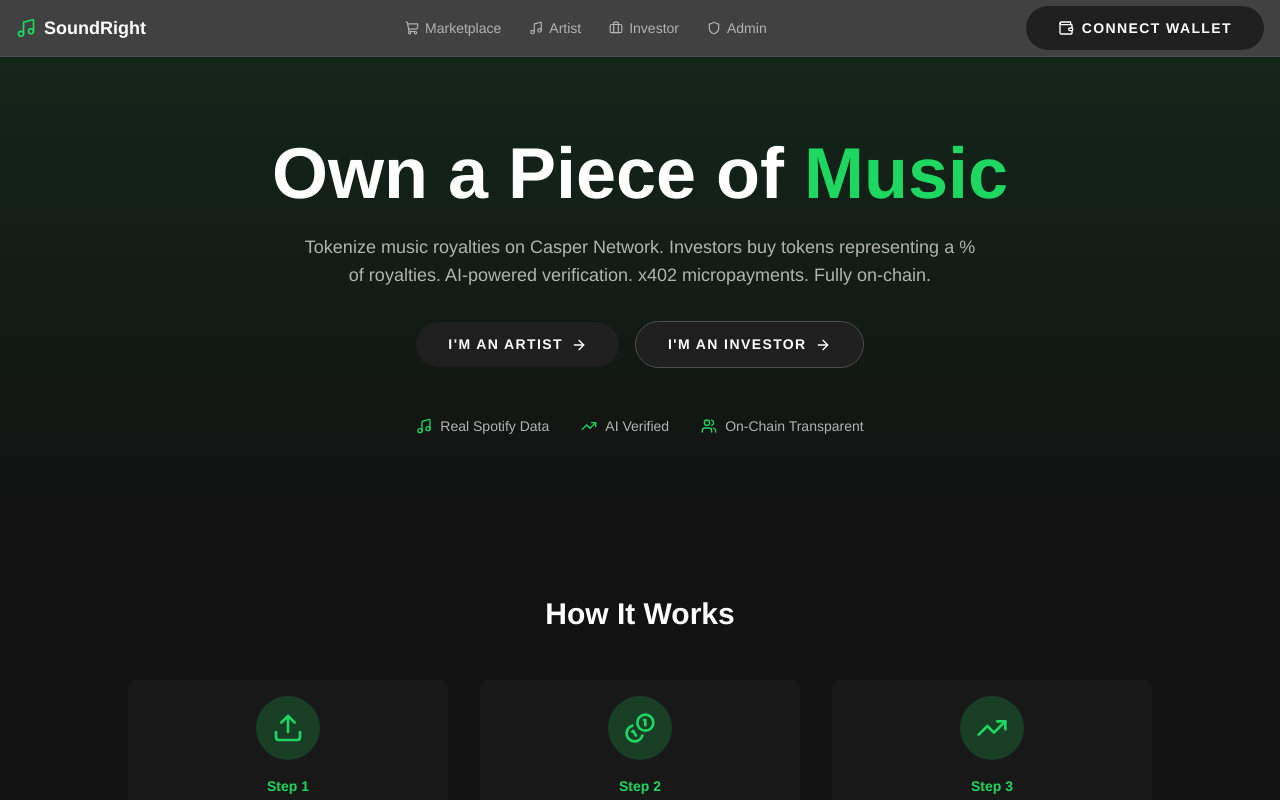
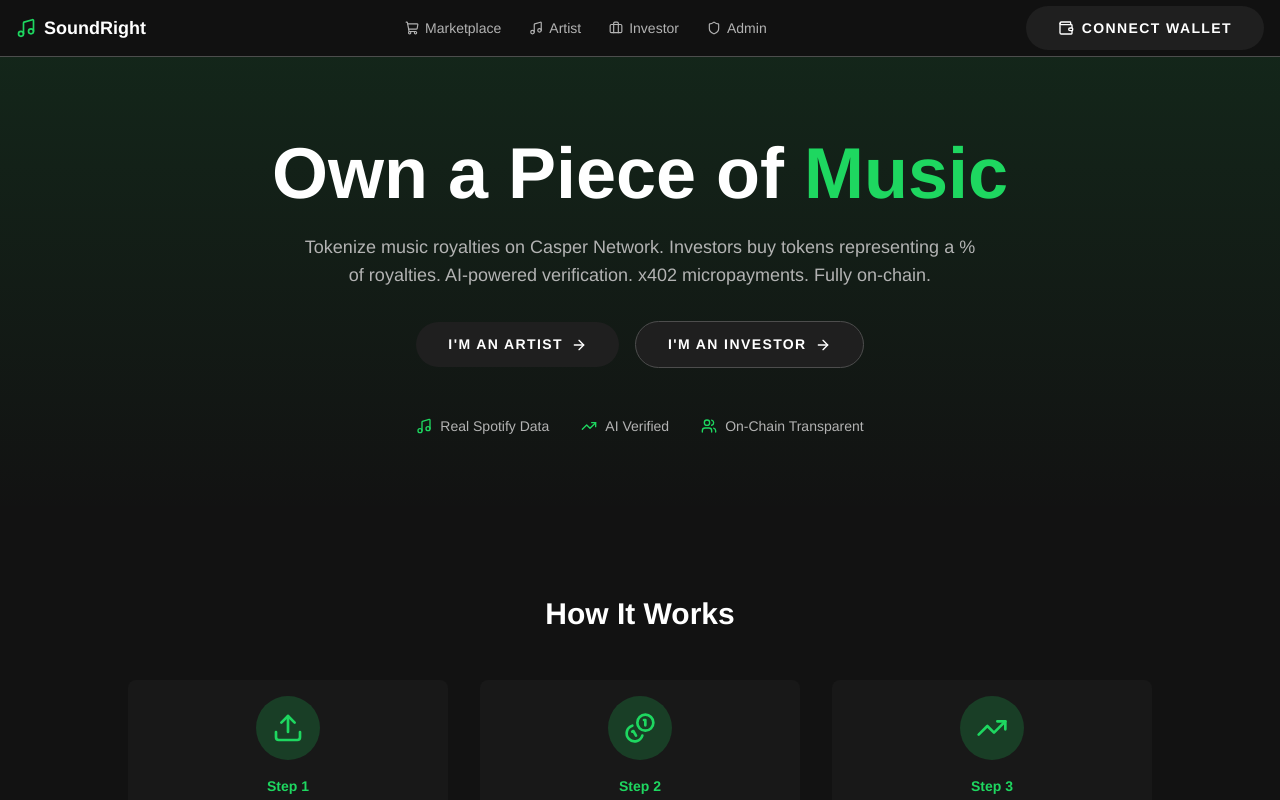
Before and after one commit to jinggaworld/Soundright, a Next.js app: page / in a window 1280 px wide. Shown: the top 800 px of the page. Built offline with nearby package versions, Linux system fonts and the light colour scheme; no server answers; the database is empty; what casper-js-sdk would draw is missing.

Commit message:
fix: CSS body styles using correct @theme variable names (--color-sr-black, --color-sr-text, --font-spotify)

```diff
--- a/src/app/globals.css
+++ b/src/app/globals.css
@@ -43,9 +43,9 @@
    ========================================== */
 
 body {
-  background-color: var(--sr-black);
-  color: var(--text-base);
-  font-family: "SpotifyMixUI", "Helvetica Neue", helvetica, arial, sans-serif;
+  background-color: var(--color-sr-black);
+  color: var(--color-sr-text);
+  font-family: var(--font-spotify);
 }
 
 /* ==========================================
```
